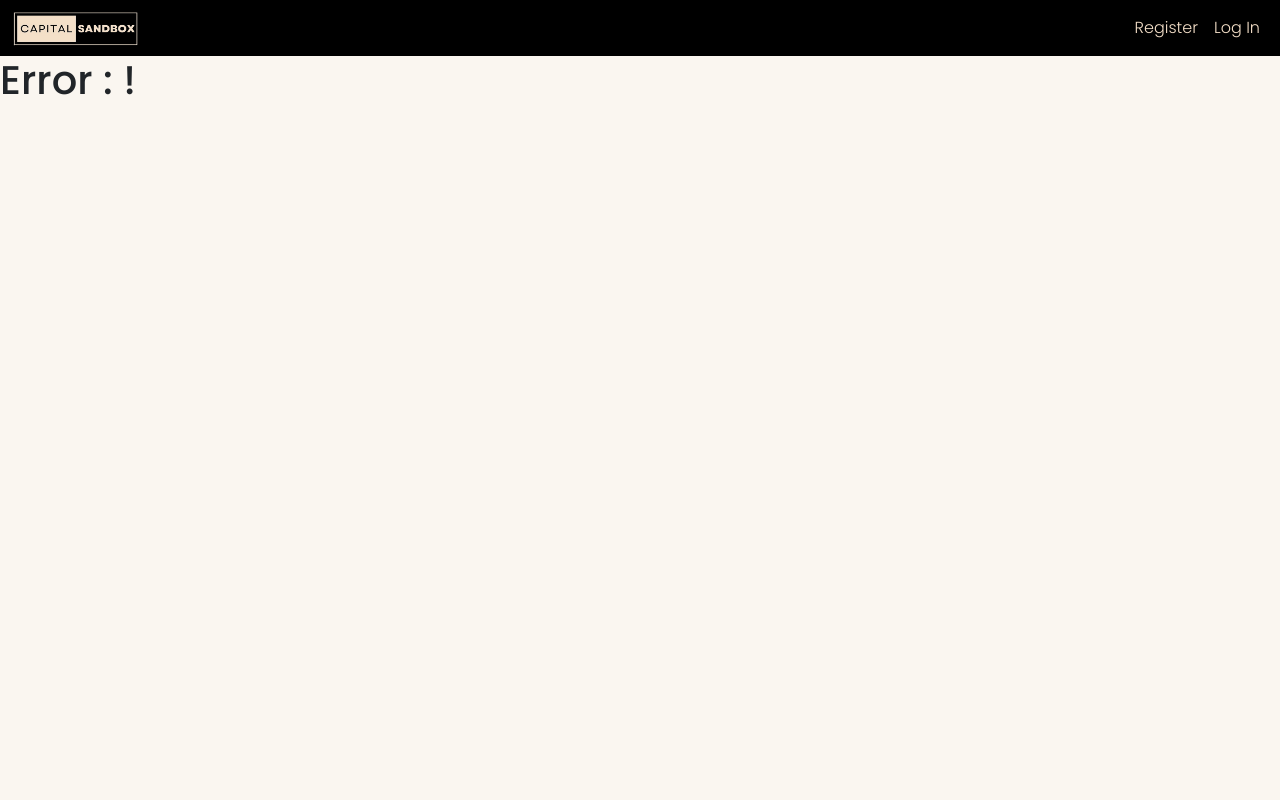
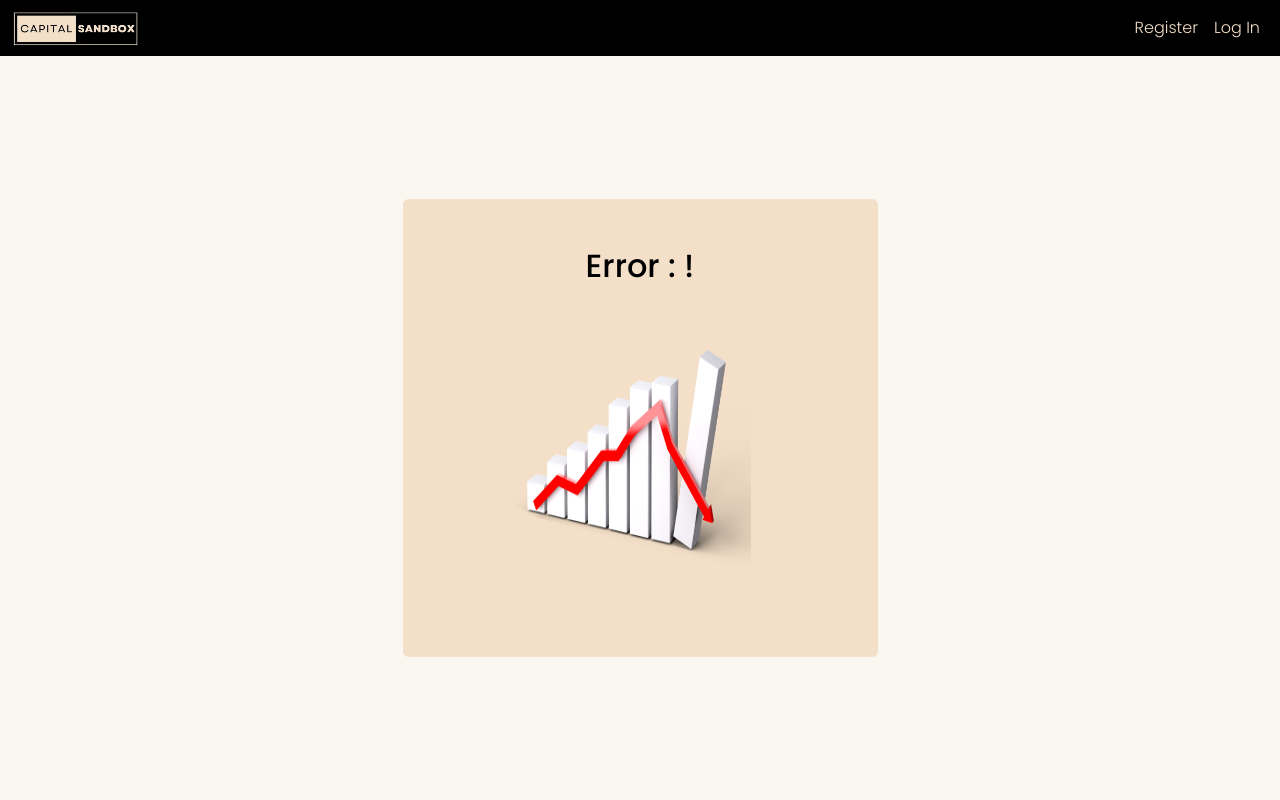
Before and after one commit to y1s9r/Capital-Sandbox, a Flask app: template templates/error.html in a window 1280 px wide. Run offline with Flask 3, Linux system fonts and the light colour scheme; the template is opened without the code that fills it, so the values that code supplies are empty.

Commit message:
designed error page

```diff
--- a/helper.py
+++ b/helper.py
@@ -24,7 +24,7 @@
         if numpy.isnan(price):
             return None
         return {"price": price, "symbol": symbol}
-    except (ValueError, TypeError, AssertionError) as e:
+    except (ValueError, TypeError, AssertionError, KeyError) as e:
         print(f"Error retrieving data for {symbol}: {e}")
         return None
 
--- a/templates/buy.html
+++ b/templates/buy.html
@@ -10,10 +10,10 @@
                 <form action="/buy" method="post">
                     <h1 class="text-center mb-5">Buy Stock</h1>
                     <div class="mb-3">
-                        <input type="text" class="form-control" name="symbol" placeholder="Stock Symbol" autofocus autocomplete="off">
+                        <input type="text" class="form-control" name="symbol" placeholder="Stock Symbol" autofocus autocomplete="off" required>
                     </div>
                     <div class="mb-5">
-                        <input type="number" class="form-control" name="quantity" placeholder="Shares" autocomplete="off">
+                        <input type="number" class="form-control" name="quantity" placeholder="Shares" autocomplete="off" required>
                     </div>
                     <div class="text-center mb-5">
                         <button type="submit" class="btn btn-primary btn-block w-100">Buy</button>
--- a/templates/error.html
+++ b/templates/error.html
@@ -3,5 +3,14 @@
 {% block title %}Error {{ errorcode }}{% endblock %}
 
 {% block body %}
-    <h1>Error {{ errorcode }}: {{message}}!</h1>
+<div class="d-flex align-items-center" style="min-height: calc(100vh - 56px);">
+    <div class="container">
+        <div class="row justify-content-center">
+            <div class="col-lg-5 col-md-8 col-sm-10 rounded p-5" style="background-color: #F4DFC8; color: black; font-family: 'Poppins', sans-serif;">
+                <h2 class="text-center mb-4">Error {{ errorcode }}: {{message}}!</h2>
+                <img src="static/error.png" width="300px" height="300px" style="padding-left: 50px;">
+            </div>
+        </div>
+    </div>
+</div>
 {% endblock %}
--- a/templates/login.html
+++ b/templates/login.html
@@ -10,10 +10,10 @@
                 <form action="/login" method="post">
                     <h1 class="text-center mb-5">Welcome Back!</h1>
                     <div class="mb-3">
-                        <input type="text" class="form-control" name="name" placeholder="Username" autofocus autocomplete="off">
+                        <input type="text" class="form-control" name="name" placeholder="Username" autofocus autocomplete="off" required>
                     </div>
                     <div class="mb-5">
-                        <input type="password" class="form-control" name="password" placeholder="Password" autocomplete="off">
+                        <input type="password" class="form-control" name="password" placeholder="Password" autocomplete="off" required>
                     </div>
                     <div class="text-center mb-5">
                         <button type="submit" class="btn btn-primary btn-block w-100">Log In</button>
--- a/templates/quote.html
+++ b/templates/quote.html
@@ -10,7 +10,7 @@
                 <form action="/quote" method="post">
                     <h1 class="text-center mb-4">Quote</h1>
                     <div class="mb-5">
-                        <input type="text" class="form-control" name="symbol" placeholder="Stock Symbol" autofocus autocomplete="off">
+                        <input type="text" class="form-control" name="symbol" placeholder="Stock Symbol" autofocus autocomplete="off" required>
                     </div>
                     <div class="text-center mb-5">
                         <button type="submit" class="btn btn-primary btn-block w-100">Quote</button>
--- a/templates/register.html
+++ b/templates/register.html
@@ -10,13 +10,13 @@
                 <form action="/register" method="post">
                     <h2 class="text-center mb-5">Create a New Account!</h2>
                     <div class="mb-3">
-                        <input type="text" class="form-control" name="name" placeholder="Username" autofocus autocomplete="off">
+                        <input type="text" class="form-control" name="name" placeholder="Username" autofocus autocomplete="off" required>
                     </div>
                     <div class="mb-3">
-                        <input type="password" class="form-control" name="password" placeholder="Password" autocomplete="off">
+                        <input type="password" class="form-control" name="password" placeholder="Password" autocomplete="off" required>
                     </div>
                     <div class="mb-5">
-                        <input type="password" class="form-control" name="confirm" placeholder="Confirm Password" autocomplete="off">
+                        <input type="password" class="form-control" name="confirm" placeholder="Confirm Password" autocomplete="off" required>
                     </div>
                     <div class="text-center mb-5">
                         <button type="submit" class="btn btn-primary btn-block w-100">Register</button>
--- a/templates/sell.html
+++ b/templates/sell.html
@@ -13,7 +13,7 @@
                         <input type="text" id="symbol" class="form-control" name="symbol" placeholder="Stock Symbol" required autofocus autocomplete="off">
                     </div>
                     <div class="mb-5">
-                        <input type="number" id="quantity" class="form-control" name="shares" placeholder="Shares" autocomplete="off" min="1">
+                        <input type="number" id="quantity" class="form-control" name="shares" placeholder="Shares" autocomplete="off" min="1" required>
                     </div>
                     <div class="text-center mb-5">
                         <button type="submit" class="btn btn-primary btn-block w-100">Sell</button>
```
Also changed, not shown: static/error.png (added), 1 other file.
